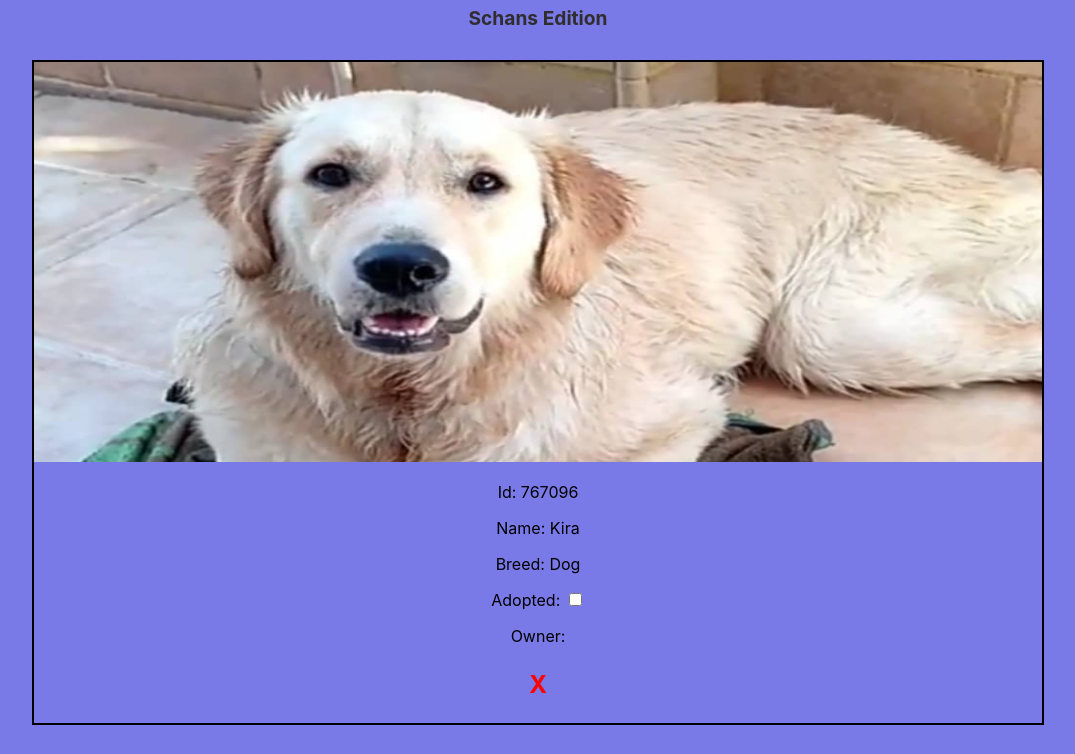
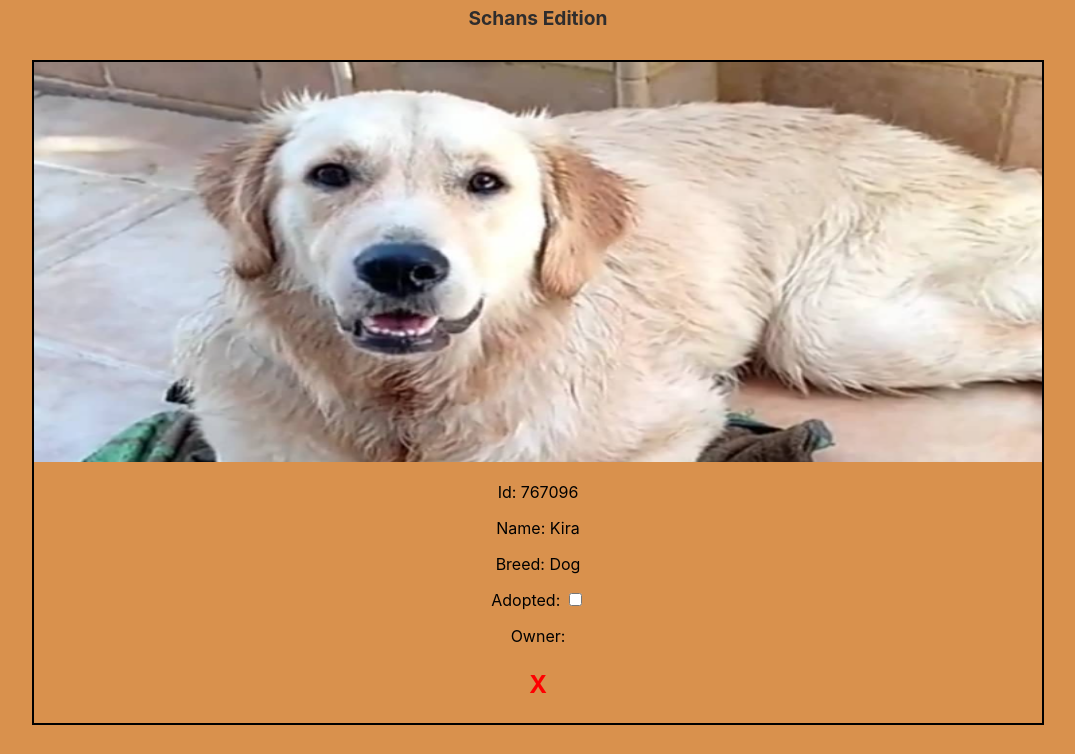
Before and after one commit to KevinVanDerSchans/202404-W3CH3-Kevin-Schans, a website built with Vite: page index.html in a window 1280 px wide. Shown: the part 104-858 px from the top of the page, without its empty margins (102-1177 px from the left). Built offline with nearby package versions, Linux system fonts and the light colour scheme.

Commit message:
Change background color

```diff
--- a/src/style.css
+++ b/src/style.css
@@ -5,6 +5,6 @@
 body,
 html {
     height: 100%;
-    background-color: rgb(121, 121, 231);
+    background-color: rgb(217, 145, 77);
     font-family: -apple-system, BlinkMacSystemFont, "Calibri", "Segoe UI", Roboto, Helvetica, Arial, sans-serif, "Apple Color Emoji", "Segoe UI Emoji", "Segoe UI Symbol";
 }
```
